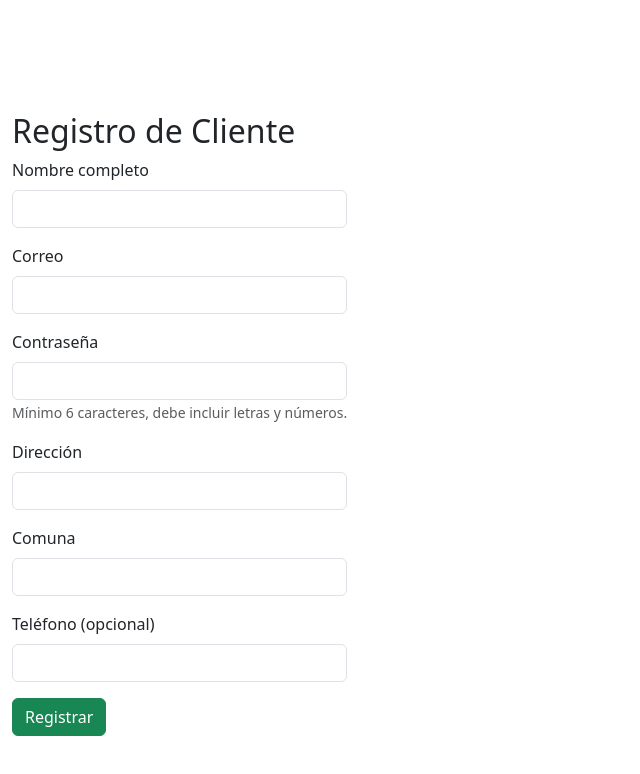
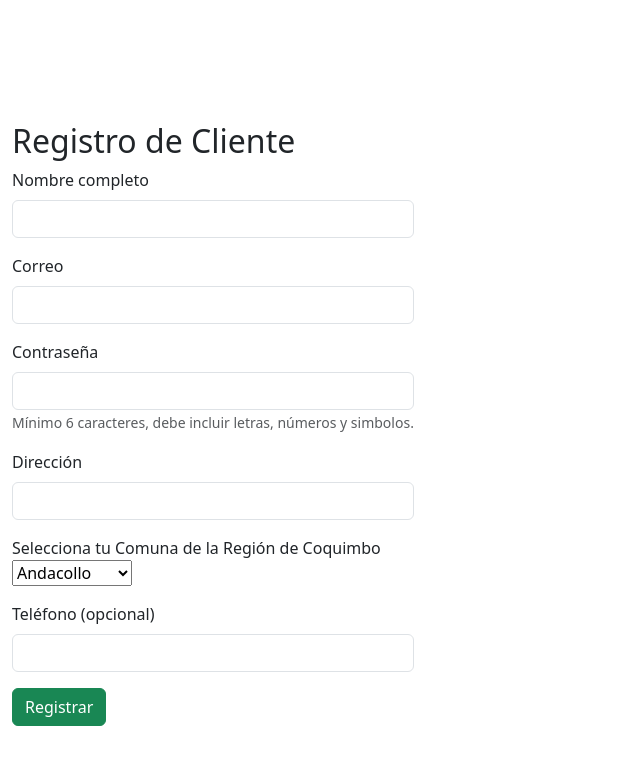
Before and after one commit to TrashLoaded/EcoFood-React-C2-SA-PB-DA, a React (Vite) app: page /registro in a window 1280 px wide. Shown: the top 774 px of the page, without its empty margins (0-640 px from the left). Built offline with nearby package versions, Linux system fonts and the light colour scheme; no server answers.

Commit message:
Register cambiado

```diff
--- a/src/pages/Register.jsx
+++ b/src/pages/Register.jsx
@@ -18,7 +18,7 @@ export default function Register() {
   const navigate = useNavigate();
 
   const validarPassword = (pwd) => {
-    const regex = /^(?=.*[A-Za-z])(?=.*\d)[A-Za-z\d]{6,}$/;
+    const regex = /^(?=.*[A-Za-z])(?=.*[!@#$%^&*])[A-Za-z\d!@#$%^&*]{6,}$/;    ;
     return regex.test(pwd);
   }
 
@@ -90,7 +90,7 @@ export default function Register() {
             required
           />
           <small className="form-text text-muted">
-            Mínimo 6 caracteres, debe incluir letras y números.
+            Mínimo 6 caracteres, debe incluir letras, números y simbolos.
           </small>
         </div>
         <div className="mb-3">
@@ -104,14 +104,26 @@ export default function Register() {
           />
         </div>
         <div className="mb-3">
-          <label className="form-label">Comuna</label>
-          <input
-            type="text"
-            className="form-control"
-            value={comuna}
-            onChange={(e) => setComuna(e.target.value)}
-            required
-          />
+          <label htmlFor="comuna">Selecciona tu Comuna de la Región de Coquimbo</label>
+          <div>
+          <select id="comuna">
+            <option value="1">Andacollo</option>
+            <option value="2">Coquimbo</option>
+            <option value="3">La Serena</option>
+            <option value="4">La Higuera</option>
+            <option value="5">Paihuano</option>
+            <option value="6">Vicuña</option>
+            <option value="7">Combarbalá</option>
+            <option value="8">Monte Patria</option>
+            <option value="9">Ovalle</option>
+            <option value="10">Punitaqui</option>
+            <option value="11">Río Hurtado</option>
+            <option value="12">Canela</option>
+            <option value="13">Illapel</option>
+            <option value="14">Los Vilos</option>
+            <option value="15">Salamanca</option>
+          </select>
+          </div>
         </div>
         <div className="mb-3">
           <label className="form-label">Teléfono (opcional)</label>
```
